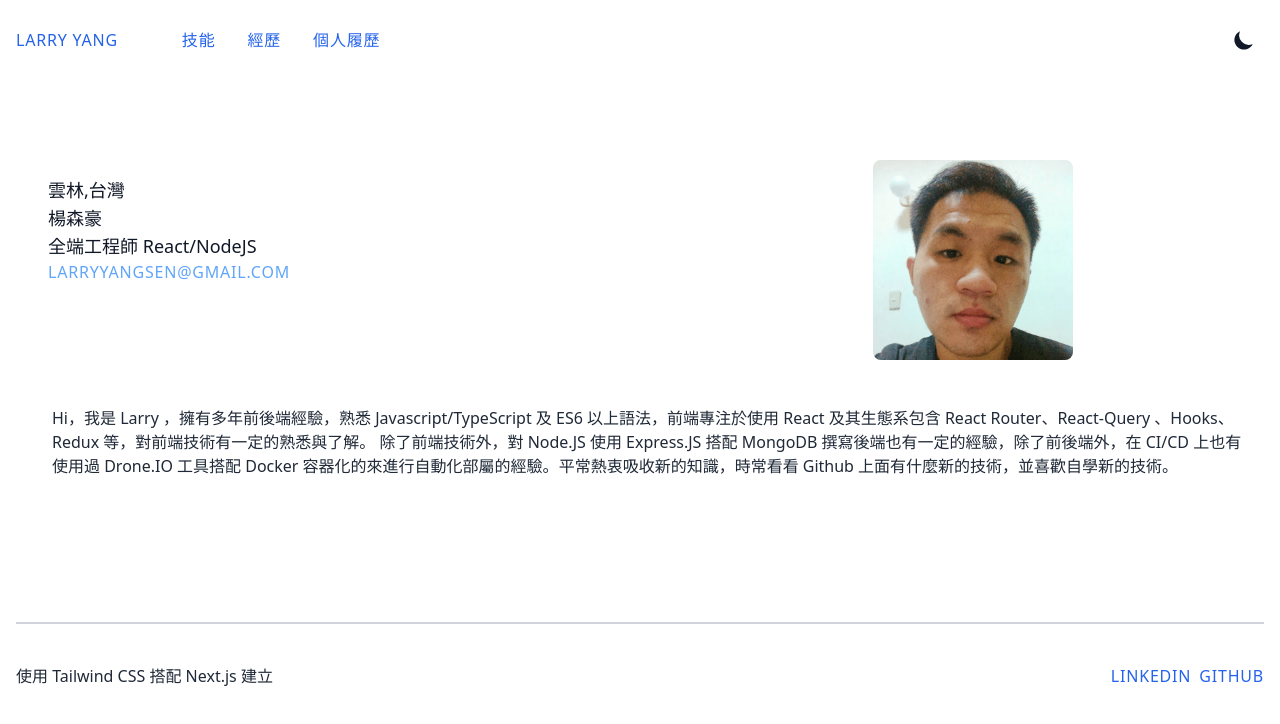
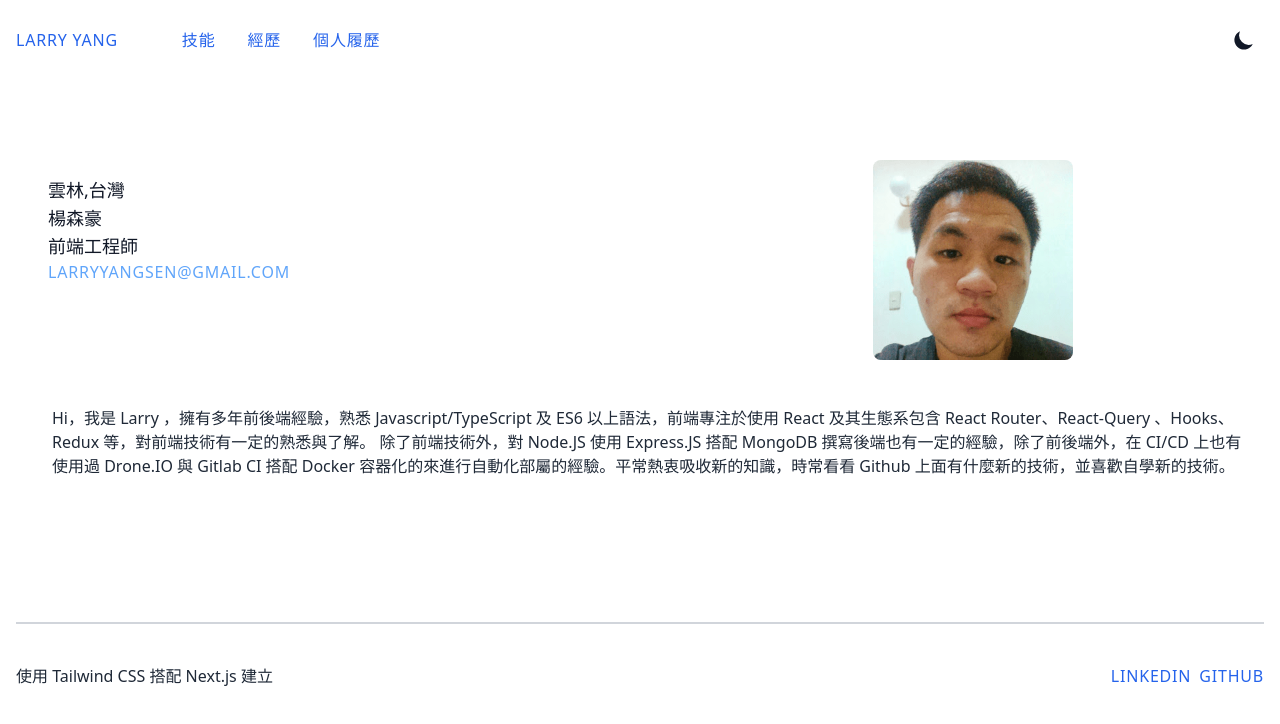
Before and after one commit to larryyangsen/portfolio, a Next.js app: page / in a window 1280 px wide. Shown: the top 724 px of the page. Built offline with nearby package versions, Linux system fonts and the light colour scheme.

Commit message:
update about

```diff
--- a/components/About.tsx
+++ b/components/About.tsx
@@ -8,7 +8,7 @@ const About = () => {
                 <div className="p-4 col-span-2 text-gray-900 dark:text-white">
                     <div className="text-lg">雲林,台灣</div>
                     <div className="text-lg">楊森豪</div>
-                    <div className="text-lg">全端工程師 React/NodeJS</div>
+                    <div className="text-lg">前端工程師</div>
                     <a
                         className="text-blue-400  dark:text-white hover:text-blue-800 dark:hover:opacity-60"
                         href="mailto:larryyangsen@gmail.com"
@@ -25,7 +25,7 @@ const About = () => {
                             Hi，我是 Larry ，擁有多年前後端經驗，熟悉 Javascript/TypeScript 及 ES6
                             以上語法，前端專注於使用 React 及其生態系包含 React Router、React-Query 、Hooks、Redux
                             等，對前端技術有一定的熟悉與了解。 除了前端技術外，對 Node.JS 使用 Express.JS 搭配 MongoDB
-                            撰寫後端也有一定的經驗，除了前後端外，在 CI/CD 上也有使用過 Drone.IO 工具搭配 Docker
+                            撰寫後端也有一定的經驗，除了前後端外，在 CI/CD 上也有使用過 Drone.IO 與 Gitlab CI 搭配 Docker
                             容器化的來進行自動化部屬的經驗。平常熱衷吸收新的知識，時常看看 Github
                             上面有什麼新的技術，並喜歡自學新的技術。
                         </p>
```
